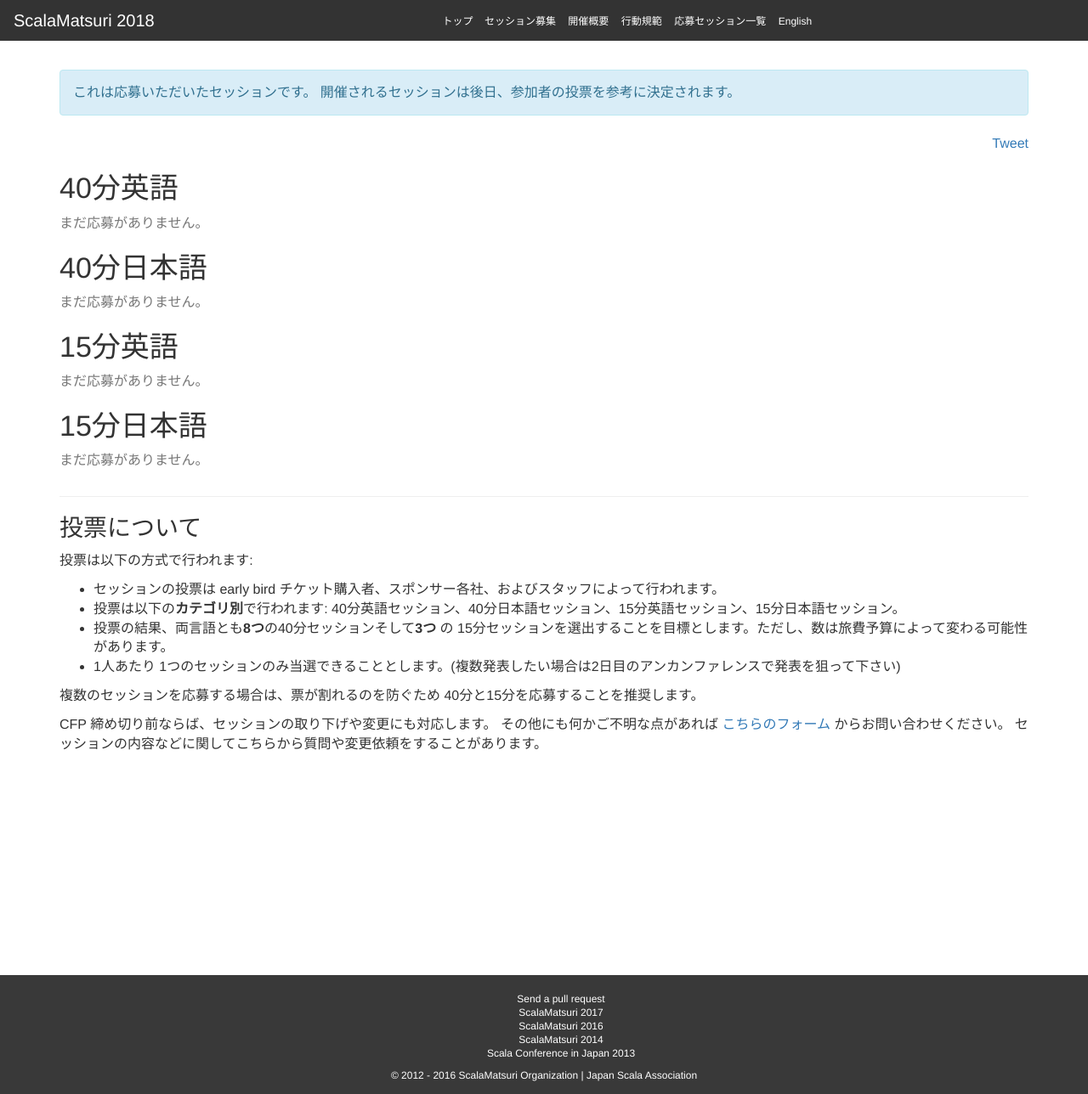
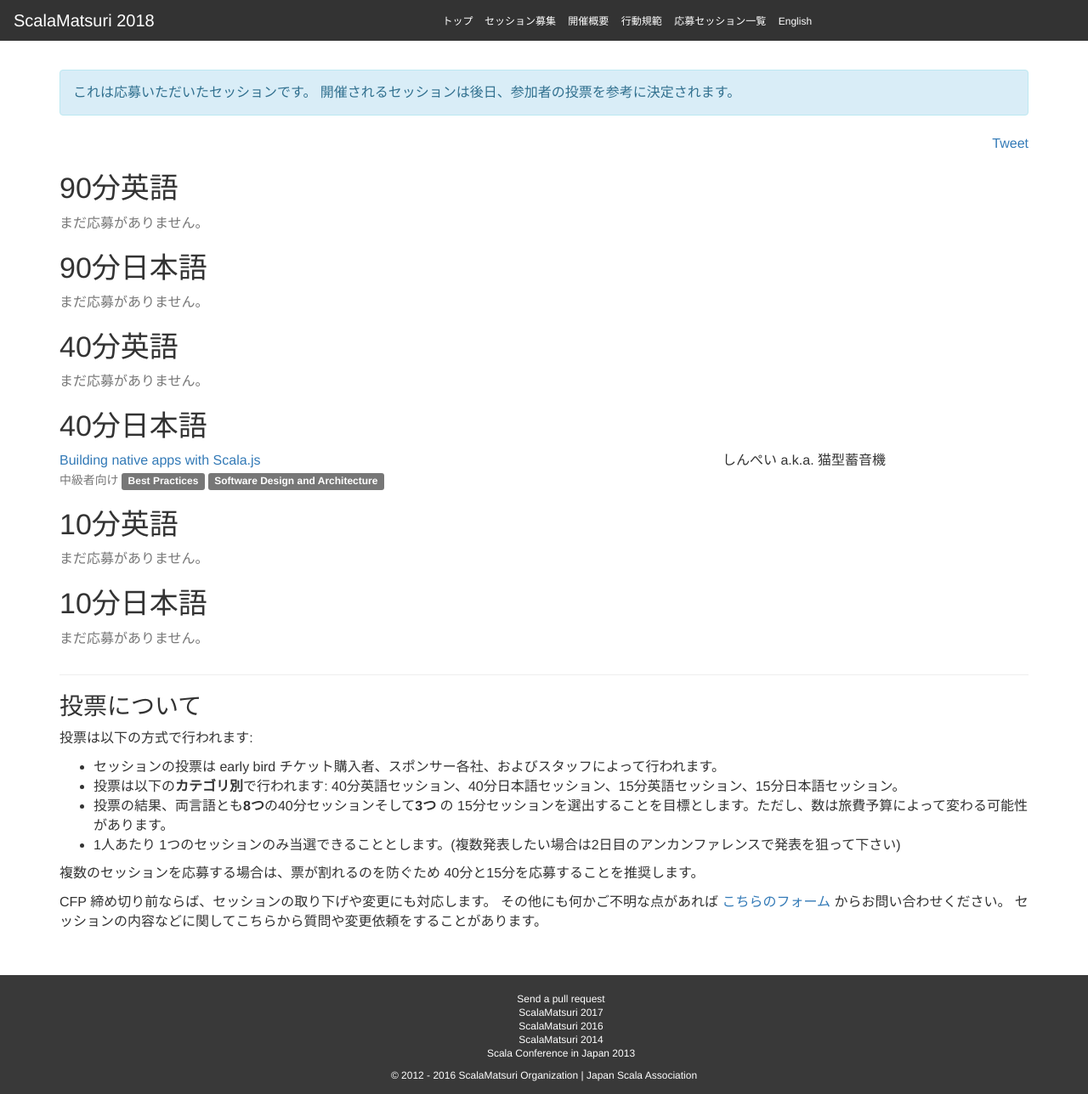
Before and after one commit to scalajp/2018.scalamatsuri.org, a Jekyll site: the page built from ja/candidates/index.html, in a window 1280 px wide and 1288 px high. Shown: the whole window at 85% size. Built offline with Jekyll 4.4.1, drawn with Linux system fonts in a browser that asks for light colours; nearby versions of some CDN libraries; comment, search, counter and statistics services are not loaded.

Commit message:
add Shipei-san's proposal

```diff
--- /dev/null
+++ b/_candidates_ja/Shinpei_1.md
@@ -0,0 +1,36 @@
+---
+name: しんぺい a.k.a. 猫型蓄音機
+title: "Building native apps with Scala.js"
+length: 40
+audience: Intermediate
+language: Japanese
+twitter: neko_gata_s
+github: Shinpeim
+icon: https://pbs.twimg.com/profile_images/665564007474946048/xQADoQ5B_400x400.jpg
+organization: 株式会社メディロム プログラマ
+tags:
+  - Best Practices
+  - Software Design and Architecture
+suggestions:
+  - ScalaでGUIアプリケーションを開発したいひと
+  - Scala.jsの実用例に興味のあるひと
+  - JSに疲れているひと
+---
+ここ数年以上、良いユーザー体験を提供するために、デスクトップアプリケーションやモバイルアプリケーションをラピッドに開発する必要性が高まり続けています。ElectronやReactNativeのような、JavaScriptでネイティブGUIアプリケーションを開発するツールキットは、そのような背景にマッチし、日に日に存在感を強めていると言えるでしょう。
+
+一方で、複雑な状態管理を動的型付け言語によって行うのは、かなり難しく、辛いものです。特に、レイヤードアーキテクチャのような「きっちりとした」作りのアプリケーションをJavaScriptで書くのは、SwiftやKotlinを利用して書くのに比べるとかなり開発者体験が悪いと言えそうです。
+
+そのような考えから、Scala.jsとElectronやReactNativeを併用しながら、ラピッドにUIを作りつつも、コア部分は静的型付けとScalaの強力な言語機能に守られながらネイティブアプリを作るという試みを行ってきました。その成果物としては以下のようなものが挙げられます。
+
+- [猫型ドラムシーケンサー](https://shinpeim.github.io/ScalaJsDrumSequencer/web/build/) (web app)
+- [Backlog](https://www.backlog.jp/)クライアント (desktop app powered by Vue.js)
+- コード譜エディタ(WIP) (iOS app powered by ReactNative)
+
+このセッションでは、それらのアプリケーションをScala.jsで書いていくにあたって得てきた知見を共有します。以下のような内容が含まれる予定です。
+
+- Scala.jsで開発していて嬉しい部分
+- Scala.jsで開発していて辛い部分
+- Scala.jsとJavaScriptの使い分けについての私案
+- JSの良さもScalaの良さも活かすためのアプリケーション・アーキテクチャ
+
+応募者の参考リンク:[ブログ](http://nekogata.hatenablog.com/)
--- a/ja/candidates/index.html
+++ b/ja/candidates/index.html
@@ -28,6 +28,35 @@ title: 応募セッション一覧
   </p>
 </div>
 
+<h2>90分英語</h2>
+<div class="shuffle-session">
+	{% assign has_90en = false %}
+	{% for candidate in site.candidates_ja %}
+	  {% if candidate.length == 90 and candidate.language == "English" %}
+	      {% include_relative element.html candidate=candidate %}
+	          {% assign has_90en = true %}
+		    {% endif %}
+		    {% endfor %}
+</div>
+{% unless has_90en %}
+  <div class="text-muted">まだ応募がありません。</div>
+  {% endunless %}
+
+  <h2>90分日本語</h2>
+  <div class="shuffle-session">
+	  {% assign has_90ja = false %}
+	  {% for candidate in site.candidates_ja %}
+	    {% if candidate.length == 90 and candidate.language != "English" %}
+	        {% include_relative element.html candidate=candidate %}
+		    {% assign has_90ja = true %}
+		      {% endif %}
+		      {% endfor %}
+  </div>
+  {% unless has_90ja %}
+    <div class="text-muted">まだ応募がありません。</div>
+    {% endunless %}
+
+
 <h2>40分英語</h2>
 <div class="shuffle-session">
 {% assign has_40en = false %}
@@ -56,31 +85,31 @@ title: 応募セッション一覧
   <div class="text-muted">まだ応募がありません。</div>
 {% endunless %}
 
-<h2>15分英語</h2>
+<h2>10分英語</h2>
 <div class="shuffle-session">
-{% assign has15_en = false %}
+{% assign has10_en = false %}
 {% for candidate in site.candidates_ja %}
-  {% if candidate.length == 15 and candidate.language == "English" %}
+  {% if candidate.length == 10 and candidate.language == "English" %}
     {% include_relative element.html candidate=candidate %}
-    {% assign has15_en = true %}
+    {% assign has10_en = true %}
   {% endif %}
 {% endfor %}
 </div>
-{% unless has15_en %}
+{% unless has10_en %}
   <div class="text-muted">まだ応募がありません。</div>
 {% endunless %}
 
-<h2>15分日本語</h2>
+<h2>10分日本語</h2>
 <div class="shuffle-session">
-{% assign has15_ja = false %}
+{% assign has10_ja = false %}
 {% for candidate in site.candidates_ja %}
-  {% if candidate.length == 15 and candidate.language != "English" %}
+  {% if candidate.length == 10 and candidate.language != "English" %}
     {% include_relative element.html candidate=candidate %}
-    {% assign has15_ja = true %}
+    {% assign has10_ja = true %}
   {% endif %}
 {% endfor %}
 </div>
-{% unless has15_ja %}
+{% unless has10_ja %}
   <div class="text-muted">まだ応募がありません。</div>
 {% endunless %}
 
```
